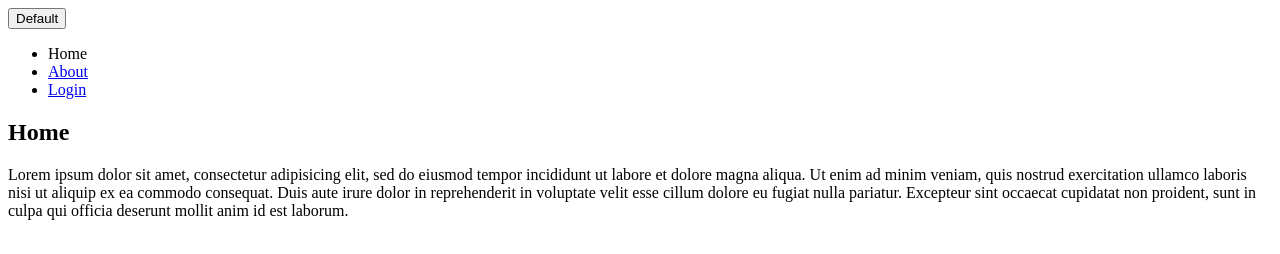
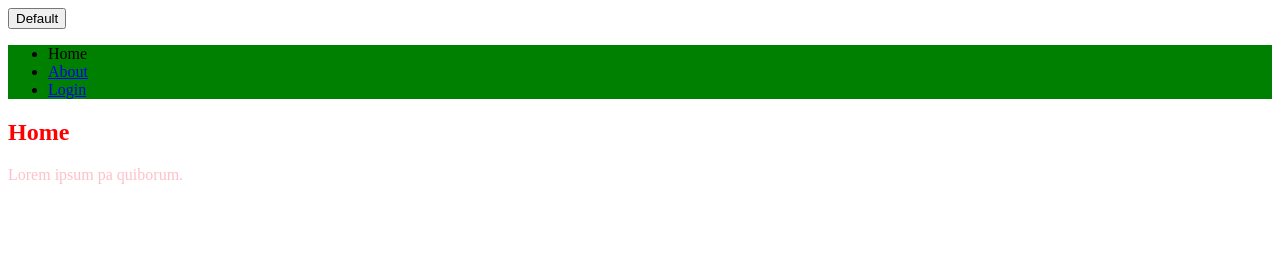
Before and after one commit to unachoza/CSS-Lesson, a plain HTML site: page index.html in a window 1280 px wide. Drawn offline with Linux system fonts and the light colour scheme.

Commit message:
seperation of concerns; two style pages

```diff
--- a/index.html
+++ b/index.html
@@ -1,7 +1,8 @@
 <!DOCTYPE html>
 <html>
 <head>
-	<title>My first website!</title>
+	<title>My CSS Lesson website!</title>
+	<link rel="stylesheet" href="style.css">
 </head>
 <body>
 	<button class="btn btn-primary">Default</button>
@@ -16,12 +17,7 @@
 	</header>
 	<section>
 		<h2>Home</h2>
-		<p>Lorem ipsum dolor sit amet, consectetur adipisicing elit, sed do eiusmod
-		tempor incididunt ut labore et dolore magna aliqua. Ut enim ad minim veniam,
-		quis nostrud exercitation ullamco laboris nisi ut aliquip ex ea commodo
-		consequat. Duis aute irure dolor in reprehenderit in voluptate velit esse
-		cillum dolore eu fugiat nulla pariatur. Excepteur sint occaecat cupidatat non
-		proident, sunt in culpa qui officia deserunt mollit anim id est laborum.</p>
+		<p>Lorem ipsum pa quiborum.</p>
 	</section>
 </body>
 </html>
--- /dev/null
+++ b/style.css
@@ -0,0 +1,9 @@
+h2{
+    color: red;
+}
+p{
+    color: pink;
+}
+header{
+    background-color: green;
+}
--- /dev/null
+++ b/style2.css
@@ -0,0 +1,3 @@
+h2{
+    color: blue;
+}
```
Also changed, not shown: about.html (+1 -6 lines), login.html (+2 -5 lines).
